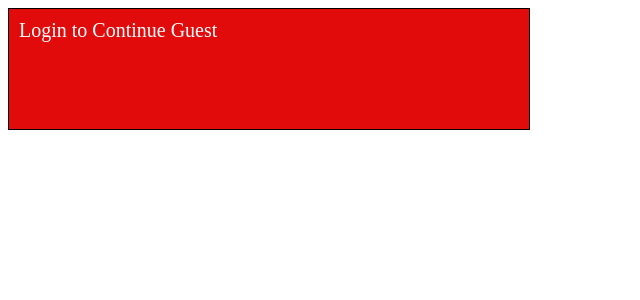
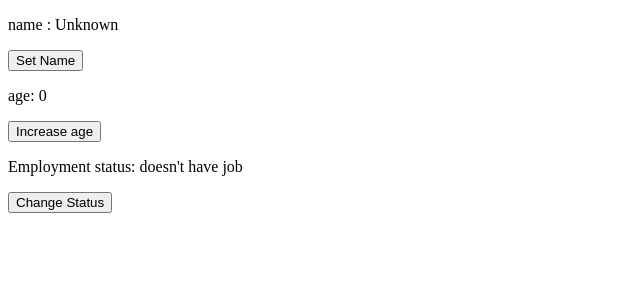
Before and after one commit to AmiyoKm/my-react-app, a React (Vite) app in the folder my-react-app/: page / in a window 1280 px wide. Shown: the top 300 px of the page, without its empty margins (0-640 px from the left). Built offline with nearby package versions, Linux system fonts and the light colour scheme.

Commit message:
learning use state

```diff
--- a/my-react-app/src/App.jsx
+++ b/my-react-app/src/App.jsx
@@ -1,9 +1,9 @@
-import UserGreeting from './userGreeting';
+import MyComponent from "./MyComponent.jsx";
 
 function App() {
   return (
     <>
-      <UserGreeting isLoggedIn={false} userName="Amiyo" />
+      <MyComponent />
     </>
   );
 }
--- /dev/null
+++ b/my-react-app/src/MyComponent.jsx
@@ -0,0 +1,24 @@
+import React ,{useState} from 'react';
+function MyComponent(){
+    const [name ,setName]= useState("Unknown");
+    const [age , setAge]= useState(0);
+    const [ isEmployed , setIsEmployed]= useState(false);
+    const updateName =() =>{
+        setName("Amiyo Kumar");
+    }
+    const updateAge = ()=> {
+        setAge(age+1);
+    }
+    const updateEmployment =() =>{
+        setIsEmployed(!isEmployed);
+    }
+    return <div>
+        <p>name : {name}</p>
+        <button onClick={updateName}>Set Name</button>
+        <p>age: {age}</p>
+        <button onClick={updateAge}>Increase age</button>
+        <p>Employment status: { isEmployed ? "has Job":"doesn't have job"}</p>
+        <button onClick={updateEmployment}>Change Status</button>
+    </div>
+}
+export default MyComponent;
--- a/my-react-app/src/userGreeting.jsx
+++ /dev/null
@@ -1,16 +0,0 @@
-import PropTypes from 'prop-types';
-function UserGreeting(props){
-
-
-    const greetingMsg = <div className="greeting">Welcome {props.userName} </div>
-    const loginPrompt = <div className="login">Login to Continue Guest </div>
-
-    return props.isLoggedIn ? greetingMsg : loginPrompt;
-};
-
-UserGreeting.propTypes = {
-    isLoggedIn: PropTypes.bool.isRequired,
-    userName: PropTypes.string.isRequired,
-  };
-
-export default UserGreeting;
```
Also changed, not shown: my-react-app/src/Card.jsx (deleted, +0 -30 lines).
